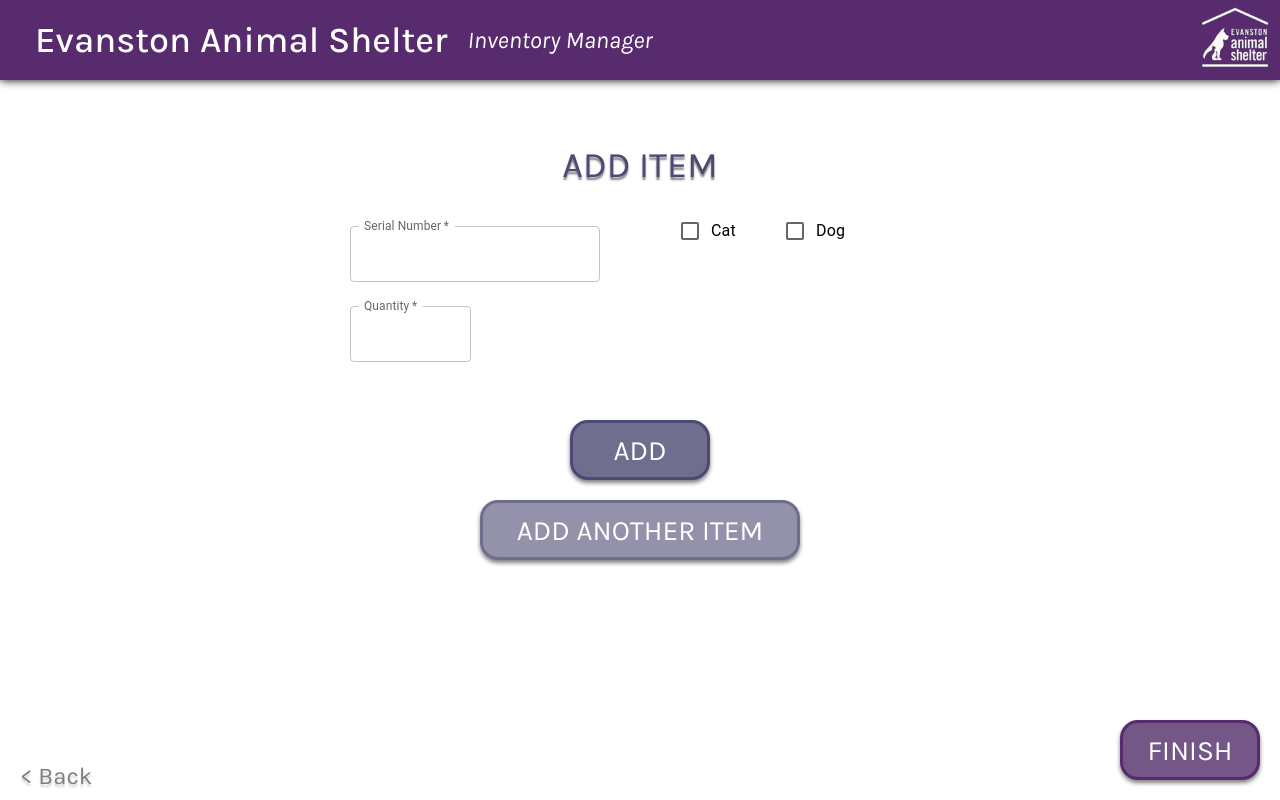
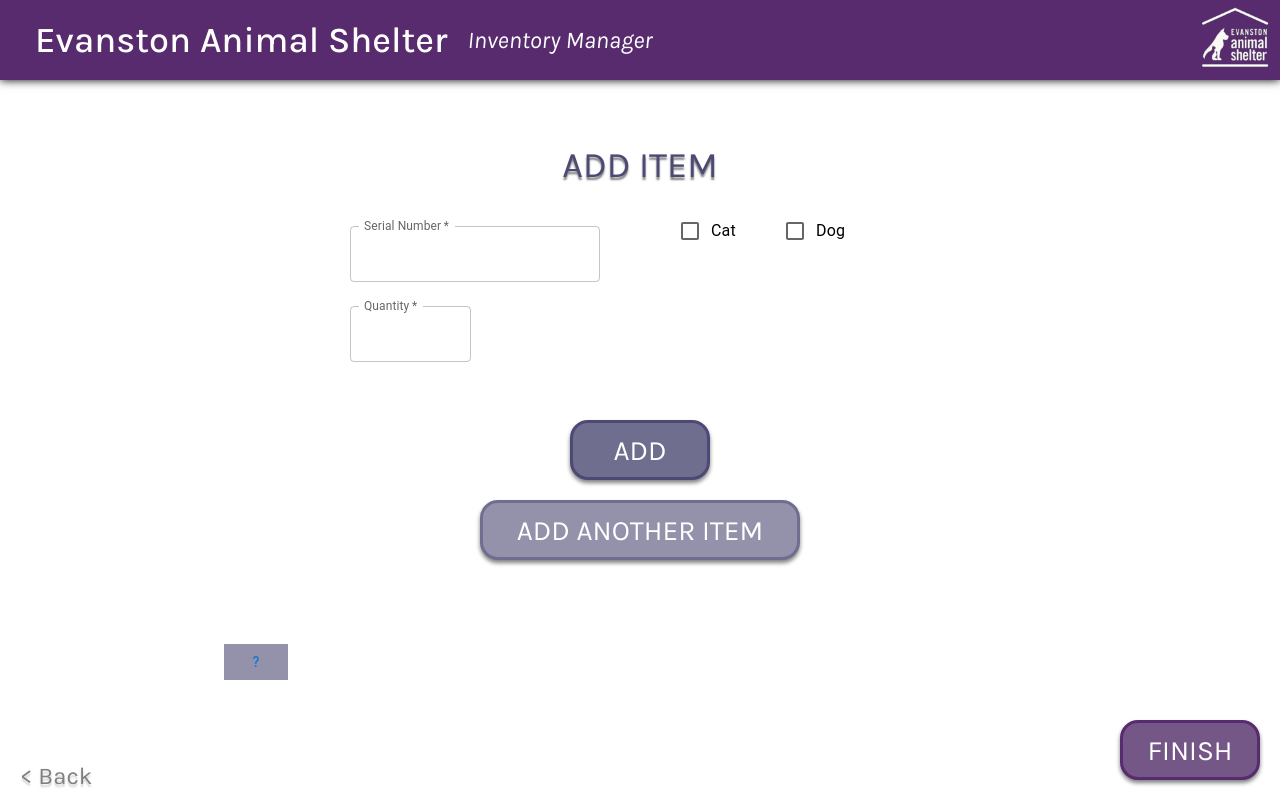
Before and after one commit to DISC-NU/DISC-EAS-2024, a React (Create React App) app: page /additem in a window 1280 px wide. Built offline with nearby package versions, Linux system fonts and the light colour scheme.

Commit message:
adding help button

```diff
--- /dev/null
+++ b/src/components/HelpButton.js
@@ -0,0 +1,37 @@
+import React, { useState } from 'react';
+import Box from '@mui/material/Box';
+import Button from '@mui/material/Button';
+import Typography from '@mui/material/Typography';
+import Modal from '@mui/material/Modal';
+
+function HelpModal() {
+    const [open, setOpen] = useState(false);
+    const handleOpen = () => setOpen(true);
+    const handleClose = () => setOpen(false);
+
+    return (
+        <div>
+            <div>
+                <Button onClick={handleOpen}>?</Button>
+                <Modal
+                open={open}
+                onClose={handleClose}
+                aria-labeledby='modal-modal-title'
+                aria-describedby='modal-modal-description'
+                >
+                    <Box>
+                        <Typography id='modal-modal-title' variant='h6' compoenent='h2'>
+                            Help Page
+                        </Typography>
+                        <Typography id='modal-modal-descrioption' sx={{ mt : 2}}>
+                            This is where I describe what each different page does.
+                        </Typography>
+                    </Box>
+                </Modal>
+            </div>
+
+        </div>
+    )
+}
+
+export default HelpModal
--- a/src/pages/AddItem.js
+++ b/src/pages/AddItem.js
@@ -2,6 +2,7 @@ import React, { useState } from 'react';
 import PageInfo from '../components/PageInfo';
 import Footer from '../components/Footer';
 import '../styles/AddItem.css';
+import HelpModal from '../components/HelpButton';
 
 function AddItem() {
 
@@ -26,6 +27,9 @@ function AddItem() {
       <div>
         <button type="button" onClick={handleClick} className='addanotheritembutton'>ADD ANOTHER ITEM</button>
       </div>
+      <div className='help-button-placement'>
+        <HelpModal />
+      </div>
       <Footer />
     </div>
   )
--- a/src/pages/Checkout.js
+++ b/src/pages/Checkout.js
@@ -4,15 +4,13 @@ import React, { useState } from 'react';
 import PageInfo from '../components/PageInfo';
 import Footer from '../components/Footer';
 import '../styles/Checkout.css';
+import HelpModal from '../components/HelpButton';
 
-function Checkout() {
-    // const [catdogData, setcatdogData] = useState({
+function Checkout()  {   // const [catdogData, setcatdogData] = useState({
     //     serialNo: '',
     //     quantity: '',
-    //     pet: '',
-    //     // find a way to automatically retrieve date/time
-    // });
-    // const handleChange = (e) => {
+    //     pet: ''
+        // const handleChange = (e) => {
     //     const { name, value } = e.target;
     //     setcatdogData({
     //         ...catdogData,
@@ -40,6 +38,9 @@ function Checkout() {
             <div>
                 <button type="button" onClick={handleClick} className='checkoutanotheritembutton'>CHECK OUT ANOTHER ITEM</button>
             </div>
+            <div className='help-button-placement'>
+                <HelpModal />
+            </div>
             <Footer />
         </div>
     )
--- a/src/pages/ViewInventory.js
+++ b/src/pages/ViewInventory.js
@@ -2,6 +2,7 @@ import React, { useState } from 'react';
 import ViewingPageInfo from '../components/ViewingPageInfo';
 import Footer from '../components/Footer';
 import ItemTable from '../components/ItemTable';
+import HelpModal from '../components/HelpButton';
 import '../styles/ViewInventory.css';
 
 function ViewInventory() {
@@ -32,6 +33,9 @@ function ViewInventory() {
       <div className='search-button-placement'>
         <button className='searchbutton' onClick={handleBtnClick}>SEARCH</button>
       </div>
+      <div className='help-button-placement'>
+        <HelpModal />
+      </div>
       <Footer />
     </div>
   )
--- a/src/styles/AddItem.css
+++ b/src/styles/AddItem.css
@@ -62,3 +62,11 @@
     background-color: #706e8e;
     cursor: pointer;
 }
+
+.additem .help-button-placement {
+    background-color: #9492aa;
+    position: absolute;
+    bottom: 15%;
+    left: 20%;
+    transform: translateX(-50%);
+}
--- a/src/styles/Checkout.css
+++ b/src/styles/Checkout.css
@@ -62,3 +62,11 @@
     background-color: #7e6587;
     cursor: pointer;
 }
+
+.checkout .help-button-placement {
+    background-color: #aa9ab0;
+    position: absolute;
+    bottom: 15%;
+    left: 20%;
+    transform: translateX(-50%);
+}
--- a/src/styles/ViewInventory.css
+++ b/src/styles/ViewInventory.css
@@ -102,3 +102,10 @@
     left: 19%;
     transform: translateX(-50%);
 }
+
+.viewinventory .help-button-placement {
+    position: absolute;
+    bottom: 15%;
+    left: 20%;
+    transform: translateX(-50%);
+}
```
